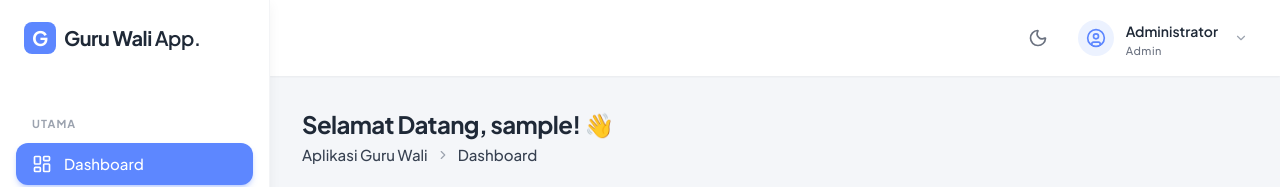
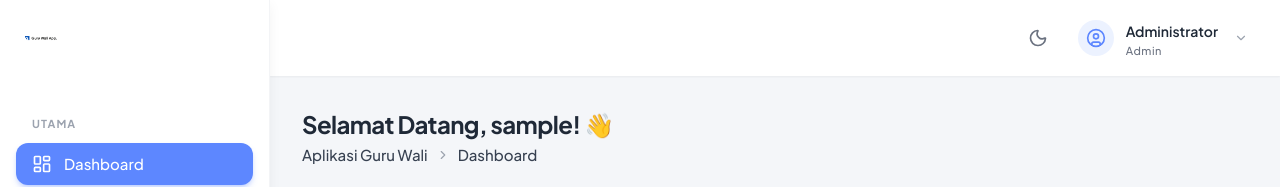
Before and after one commit to suckarsha/guru-wali-app, a React (Vite) app: page /dashboard in a window 1280 px wide. Shown: the top 187 px of the page. Built offline with nearby package versions, Linux system fonts and the light colour scheme; no server answers; the database is empty; sample sign-in values are in the browser's storage.

Commit message:
style: replace default text logo with custom uploaded image logo

```diff
--- a/src/layouts/Sidebar.jsx
+++ b/src/layouts/Sidebar.jsx
@@ -56,15 +56,8 @@
           isOpen ? 'translate-x-0' : '-translate-x-full'
         }`}
       >
-        <div className="flex items-center p-6 h-[76px]">
-          <div className="flex items-center gap-2">
-            <div className="w-8 h-8 rounded-lg bg-primary flex items-center justify-center text-white font-bold text-xl">
-              G
-            </div>
-            <h1 className="text-xl font-bold text-gray-800 dark:text-white tracking-tight leading-tight">
-              Guru Wali <span className="text-xl font-semibold">App.</span>
-            </h1>
-          </div>
+        <div className="flex items-center px-6 h-[76px]">
+          <img src="/logo.png" alt="Guru Wali App" className="h-9 w-auto object-contain" />
         </div>
 
         <nav className="p-4 space-y-0.5 mt-1 overflow-y-auto scrollbar-hide" style={{ height: 'calc(100vh - 140px)' }}>
```
Also changed, not shown: public/logo.png (added).
